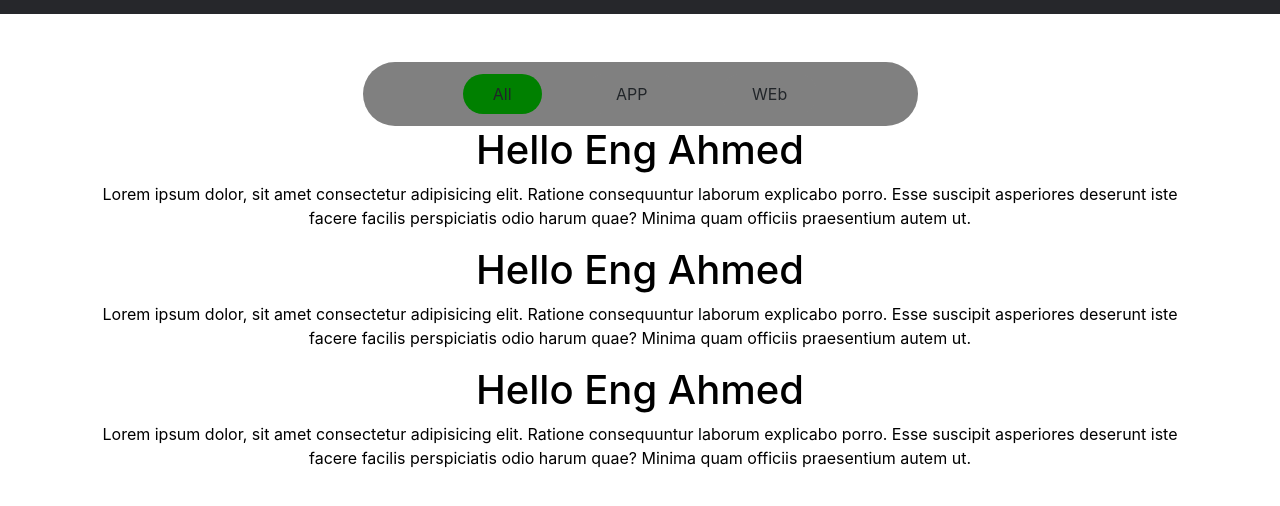
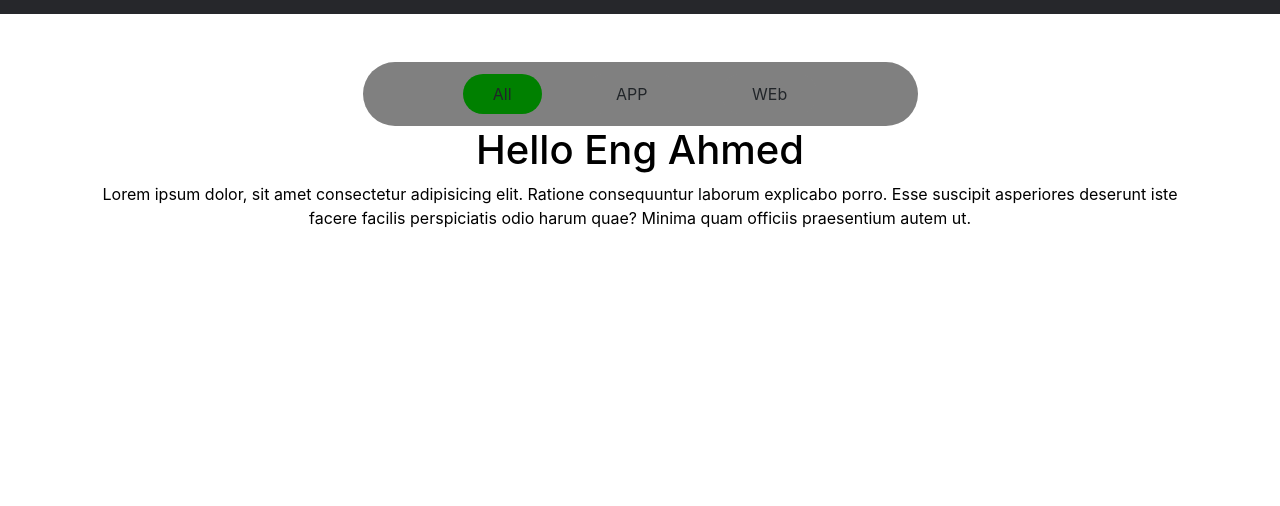
Before and after one commit to eslamramadanabdo/TODOAPPKIMIT, a plain HTML site: page index.html in a window 1280 px wide. Shown: the part 2020-2526 px from the top of the page. After the commit the page ends 2298 px from the top, so only its background shows below. Drawn offline with Linux system fonts and the light colour scheme.

Commit message:
delete edite

```diff
--- a/index.html
+++ b/index.html
@@ -298,15 +298,7 @@
             <p >Lorem ipsum dolor, sit amet consectetur adipisicing elit. Ratione consequuntur laborum explicabo porro. Esse suscipit asperiores deserunt iste facere facilis perspiciatis odio harum quae? Minima quam officiis praesentium autem ut.</p>
         </div>
 
-        <div id="divchange" class="lightDiv">
-            <h1 > Hello Eng Ahmed </h1>
-            <p >Lorem ipsum dolor, sit amet consectetur adipisicing elit. Ratione consequuntur laborum explicabo porro. Esse suscipit asperiores deserunt iste facere facilis perspiciatis odio harum quae? Minima quam officiis praesentium autem ut.</p>
-        </div>
 
-        <div id="divchange" class="lightDiv">
-            <h1 > Hello Eng Ahmed </h1>
-            <p >Lorem ipsum dolor, sit amet consectetur adipisicing elit. Ratione consequuntur laborum explicabo porro. Esse suscipit asperiores deserunt iste facere facilis perspiciatis odio harum quae? Minima quam officiis praesentium autem ut.</p>
-        </div>
     </div>
  </section>
 
```
